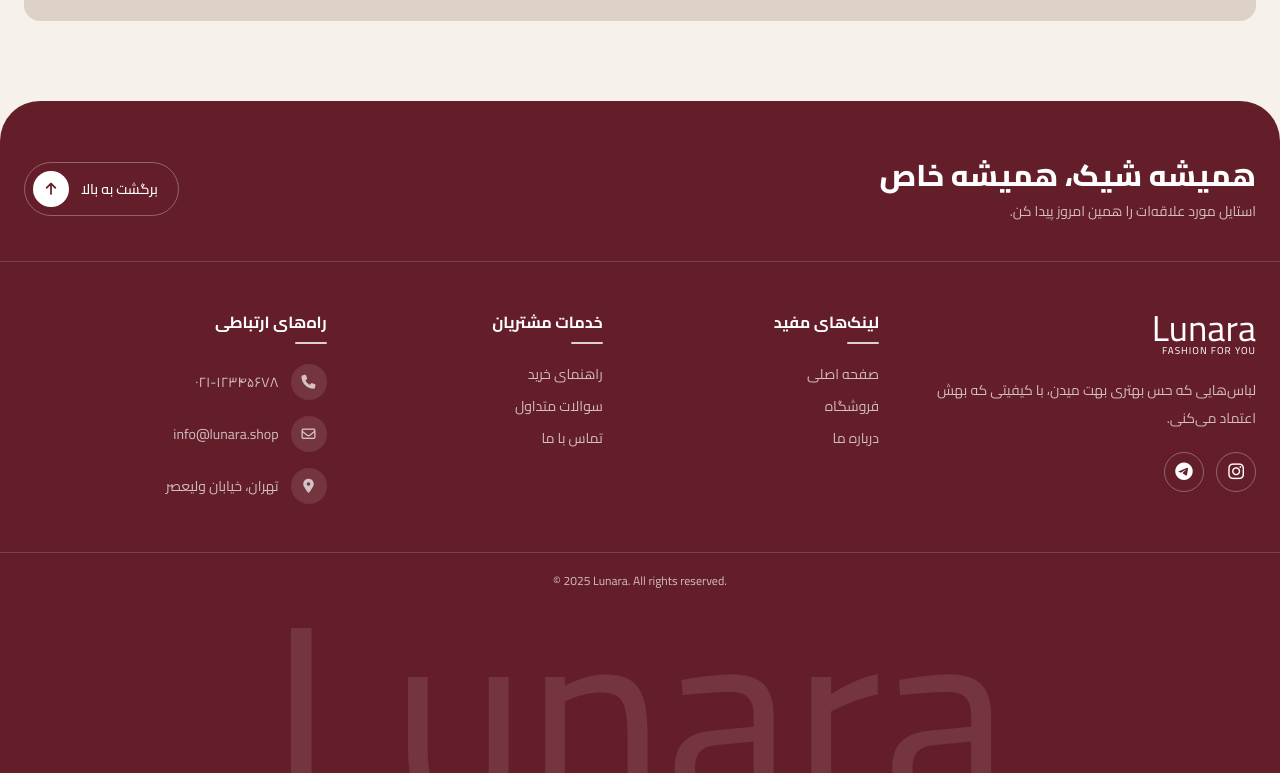
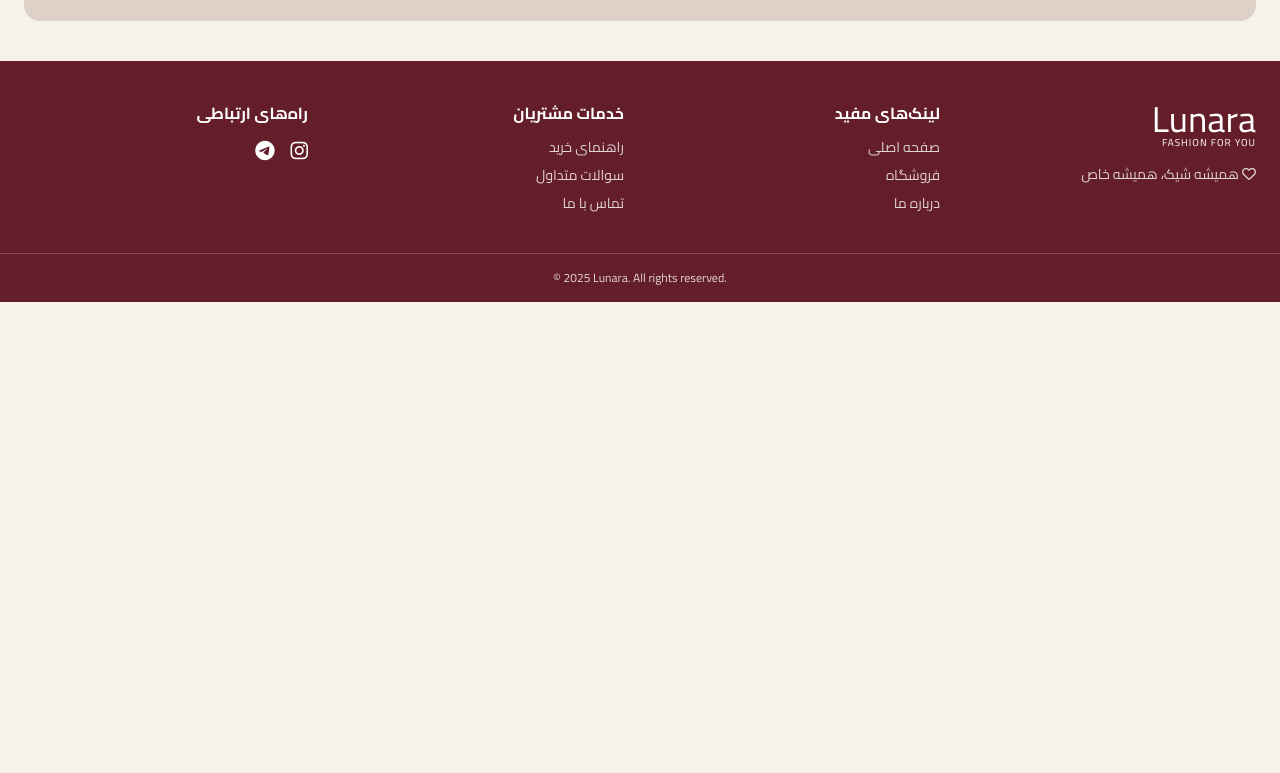
Before and after one commit to ghazal-hassanabadi/Lunara-shop, a website: page home.html in a window 1280 px wide. Shown: the part 2178-2951 px from the top of the page. After the commit the page ends 2480 px from the top, so only its background shows below. Drawn offline with Linux system fonts and the light colour scheme.

Commit message:
change footer

```diff
--- a/home.html
+++ b/home.html
@@ -402,85 +402,46 @@
   </main>
 
   <!-- فوتر -->
-<footer class="relative isolate mt-10 overflow-hidden rounded-t-[2.5rem] bg-wine text-white">
-
-  <section class="mx-auto flex max-w-7xl flex-col items-center gap-6 px-6 pb-10 pt-14 text-center sm:flex-row sm:justify-between sm:text-start">
-    <hgroup>
-      <h2 class="text-2xl font-extrabold sm:text-3xl">همیشه شیک، همیشه خاص</h2>
-      <p class="mt-2 text-sm text-white/70">استایل مورد علاقه‌ات را همین امروز پیدا کن.</p>
-    </hgroup>
-
-    <a href="#" class="group inline-flex items-center gap-3 rounded-full border border-white/30 py-2 pe-2 ps-5 text-sm font-medium hover:border-white hover:bg-white hover:text-wine active:scale-95">
-      برگشت به بالا
-      <span class="grid size-9 place-items-center rounded-full bg-white text-wine group-hover:bg-wine group-hover:text-white">
-        <i class="fa-solid fa-arrow-up"></i>
-      </span>
-    </a>
-  </section>
-
-  <section class="mx-auto grid max-w-7xl grid-cols-2 gap-x-6 gap-y-10 border-t border-white/15 px-6 py-12 lg:grid-cols-[1.4fr_1fr_1fr_1.2fr]">
-
-    <header class="col-span-2 space-y-5 lg:col-span-1">
-      <a href="index.html" class="inline-block font-display text-4xl leading-none hover:opacity-80" aria-label="Lunara">
+<footer class="bg-wine text-white">
+  <section class="mx-auto grid max-w-7xl gap-8 px-6 py-10 sm:grid-cols-2 lg:grid-cols-4">
+    <header>
+      <a href="index.html" class="font-display text-4xl leading-none hover:opacity-80" aria-label="Lunara">
         Lunara
         <small class="block text-[10px] tracking-widest">FASHION FOR YOU</small>
       </a>
-      <p class="max-w-xs text-sm leading-7 text-white/70">لباس‌هایی که حس بهتری بهت میدن، با کیفیتی که بهش اعتماد می‌کنی.</p>
-
-      <ul class="flex gap-3 text-lg">
-        <li><a href="#" class="grid size-10 place-items-center rounded-full border border-white/30 hover:-translate-y-1 hover:border-white hover:bg-white hover:text-wine" aria-label="اینستاگرام"><i class="fa-brands fa-instagram"></i></a></li>
-        <li><a href="#" class="grid size-10 place-items-center rounded-full border border-white/30 hover:-translate-y-1 hover:border-white hover:bg-white hover:text-wine" aria-label="تلگرام"><i class="fa-brands fa-telegram"></i></a></li>
-      </ul>
+      <p class="mt-4 text-sm text-white/80"><i class="fa-regular fa-heart"></i> همیشه شیک، همیشه خاص</p>
     </header>
 
     <nav aria-labelledby="f-links">
-      <h2 id="f-links" class="mb-5 font-bold after:mt-2 after:block after:h-0.5 after:w-8 after:rounded-full after:bg-sand">لینک‌های مفید</h2>
-      <ul class="space-y-3 text-sm text-white/70">
-        <li><a href="index.html" class="block transition-all hover:ps-2 hover:text-white">صفحه اصلی</a></li>
-        <li><a href="product.html" class="block transition-all hover:ps-2 hover:text-white">فروشگاه</a></li>
-        <li><a href="#" class="block transition-all hover:ps-2 hover:text-white">درباره ما</a></li>
+      <h2 id="f-links" class="mb-3 font-bold">لینک‌های مفید</h2>
+      <ul class="space-y-2 text-sm text-white/80">
+        <li><a href="index.html" class="hover:text-white hover:underline">صفحه اصلی</a></li>
+        <li><a href="product.html" class="hover:text-white hover:underline">فروشگاه</a></li>
+        <li><a href="#" class="hover:text-white hover:underline">درباره ما</a></li>
       </ul>
     </nav>
 
     <nav aria-labelledby="f-service">
-      <h2 id="f-service" class="mb-5 font-bold after:mt-2 after:block after:h-0.5 after:w-8 after:rounded-full after:bg-sand">خدمات مشتریان</h2>
-      <ul class="space-y-3 text-sm text-white/70">
-        <li><a href="#" class="block transition-all hover:ps-2 hover:text-white">راهنمای خرید</a></li>
-        <li><a href="#" class="block transition-all hover:ps-2 hover:text-white">سوالات متداول</a></li>
-        <li><a href="#" class="block transition-all hover:ps-2 hover:text-white">تماس با ما</a></li>
+      <h2 id="f-service" class="mb-3 font-bold">خدمات مشتریان</h2>
+      <ul class="space-y-2 text-sm text-white/80">
+        <li><a href="#" class="hover:text-white hover:underline">راهنمای خرید</a></li>
+        <li><a href="#" class="hover:text-white hover:underline">سوالات متداول</a></li>
+        <li><a href="#" class="hover:text-white hover:underline">تماس با ما</a></li>
       </ul>
     </nav>
 
-    <address class="col-span-2 not-italic lg:col-span-1">
-      <h2 class="mb-5 font-bold after:mt-2 after:block after:h-0.5 after:w-8 after:rounded-full after:bg-sand">راه‌های ارتباطی</h2>
-      <ul class="space-y-4 text-sm text-white/70">
-        <li>
-          <a href="tel:+982112345678" class="group flex items-center gap-3 hover:text-white">
-            <span class="grid size-9 shrink-0 place-items-center rounded-full bg-white/10 group-hover:bg-white group-hover:text-wine"><i class="fa-solid fa-phone"></i></span>
-            ۰۲۱-۱۲۳۴۵۶۷۸
-          </a>
-        </li>
-        <li>
-          <a href="mailto:info@lunara.shop" class="group flex items-center gap-3 hover:text-white">
-            <span class="grid size-9 shrink-0 place-items-center rounded-full bg-white/10 group-hover:bg-white group-hover:text-wine"><i class="fa-regular fa-envelope"></i></span>
-            <span dir="ltr">info@lunara.shop</span>
-          </a>
-        </li>
-        <li class="flex items-center gap-3">
-          <span class="grid size-9 shrink-0 place-items-center rounded-full bg-white/10"><i class="fa-solid fa-location-dot"></i></span>
-          تهران، خیابان ولیعصر
-        </li>
+    <nav aria-labelledby="f-contact">
+      <h2 id="f-contact" class="mb-3 font-bold">راه‌های ارتباطی</h2>
+      <ul class="flex gap-4 text-xl">
+        <li><a href="#" class="hover:-translate-y-0.5 hover:text-sand" aria-label="اینستاگرام"><i class="fa-brands fa-instagram"></i></a></li>
+        <li><a href="#" class="hover:-translate-y-0.5 hover:text-sand" aria-label="تلگرام"><i class="fa-brands fa-telegram"></i></a></li>
       </ul>
-    </address>
+    </nav>
   </section>
 
-  <small class="relative z-10 block border-t border-white/15 px-6 py-5 text-center text-xs text-white/70" dir="ltr">
+  <small class="block border-t border-white/20 px-6 py-4 text-center text-xs text-white/80" dir="ltr">
     © 2025 Lunara. All rights reserved.
   </small>
-
-  <p aria-hidden="true" class="pointer-events-none -mb-[3vw] select-none text-center font-display text-[24vw] leading-[0.8] text-white/10 lg:-mb-10 lg:text-[16rem]">
-    Lunara
-  </p>
 </footer>
 
   <script src="./js/main.js" type="module"></script>
```
